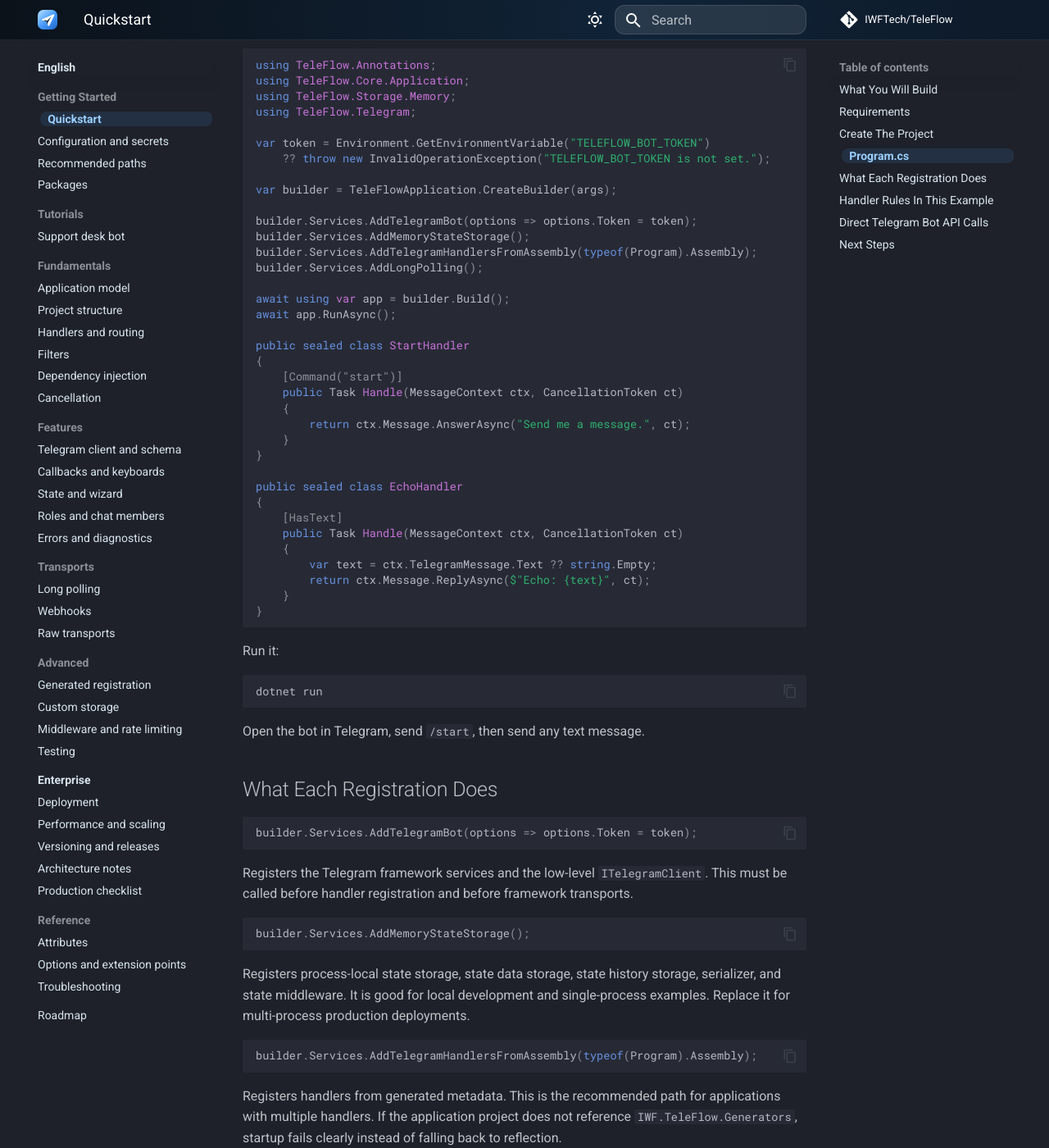
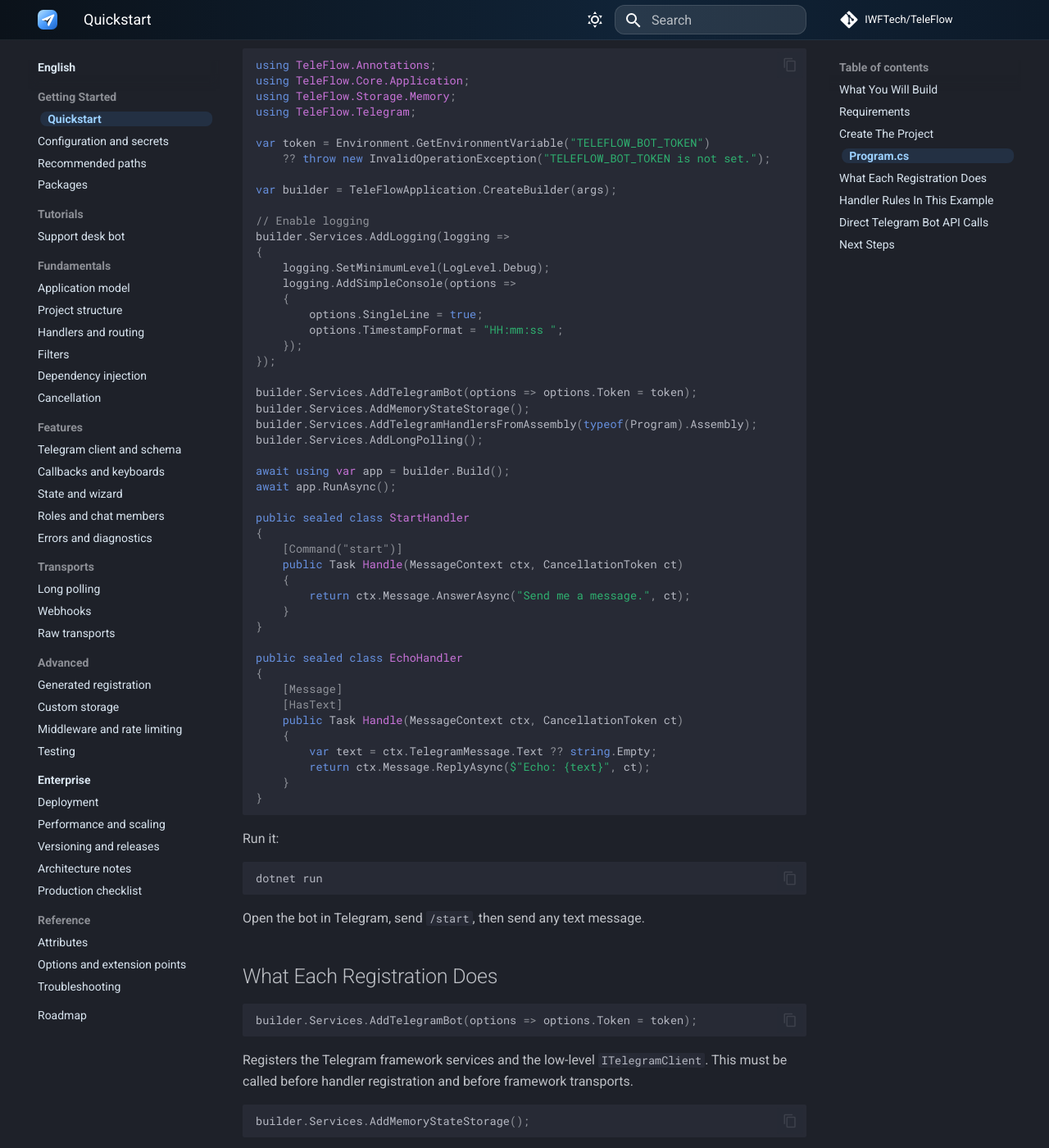
Before and after one commit to IWFTech/TeleFlow, an MkDocs documentation site: the page built from docs/en/getting-started/quickstart.md, in a window 1280 px wide and 1400 px high, scrolled down 1533 px. Shown: the whole window at 82% size. Built offline with MkDocs 1.6.1 and Material for MkDocs 9.7.7, drawn with Linux system fonts in a browser that asks for light colours; comment, search, counter and statistics services are not loaded.

Commit message:
docs(quickstart example): fix handler registration. Added logging

```diff
--- a/docs/en/getting-started/quickstart.md
+++ b/docs/en/getting-started/quickstart.md
@@ -67,6 +67,17 @@ var token = Environment.GetEnvironmentVariable("TELEFLOW_BOT_TOKEN")
 
 var builder = TeleFlowApplication.CreateBuilder(args);
 
+// Enable logging
+builder.Services.AddLogging(logging =>
+{
+    logging.SetMinimumLevel(LogLevel.Debug);
+    logging.AddSimpleConsole(options =>
+    {
+        options.SingleLine = true;
+        options.TimestampFormat = "HH:mm:ss ";
+    });
+});
+
 builder.Services.AddTelegramBot(options => options.Token = token);
 builder.Services.AddMemoryStateStorage();
 builder.Services.AddTelegramHandlersFromAssembly(typeof(Program).Assembly);
@@ -86,6 +97,7 @@ public sealed class StartHandler
 
 public sealed class EchoHandler
 {
+    [Message]
     [HasText]
     public Task Handle(MessageContext ctx, CancellationToken ct)
     {
```
